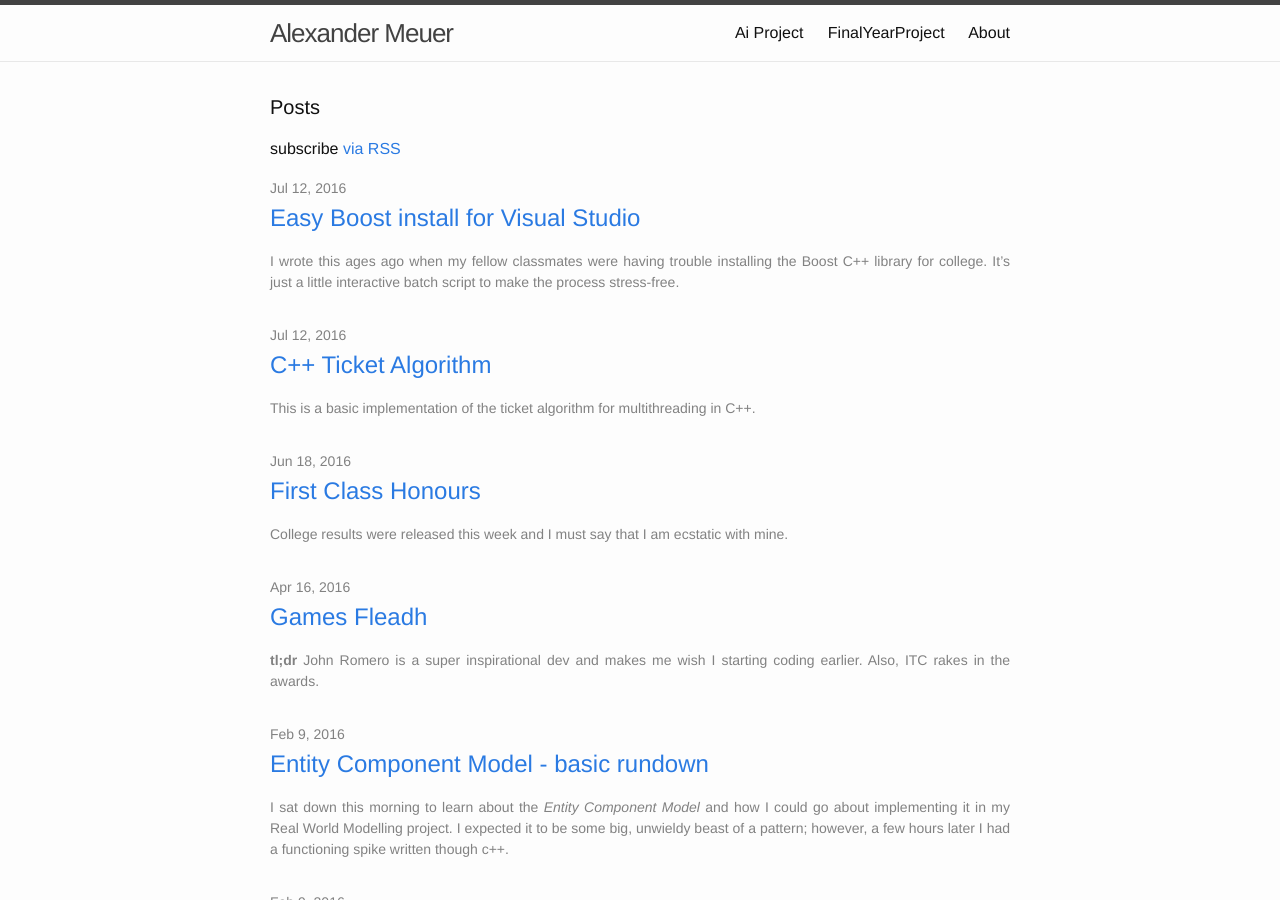
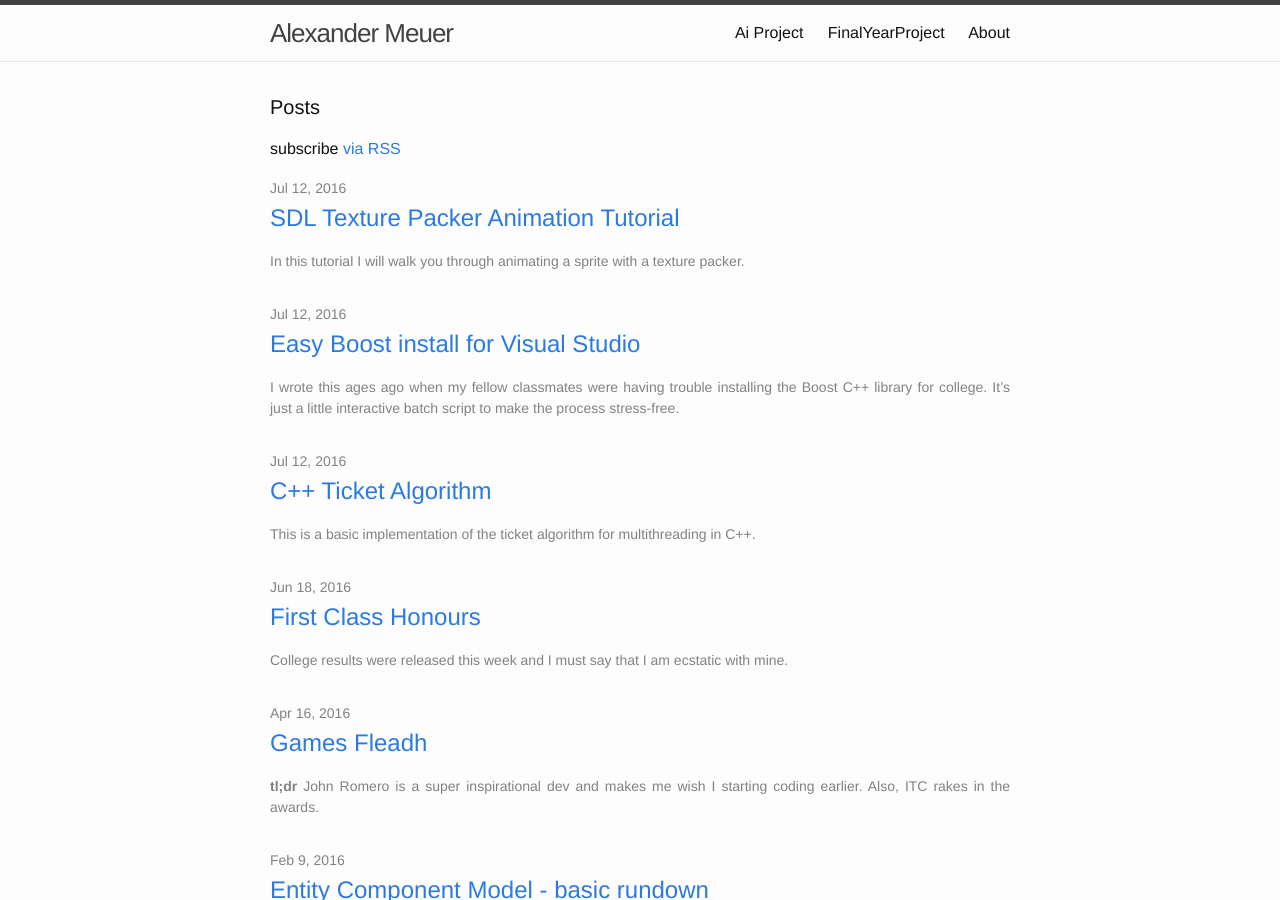
Before and after one commit to AlexMeuer/AlexMeuer.github.io, a Jekyll site: the page built from index.html, in a window 1280 px wide and 900 px high. Built offline with Jekyll 4.4.1, drawn with Linux system fonts in a browser that asks for light colours; some of the changed lines change nothing that is shown.

Commit message:
Migrated SDL Texture Packer / Animation tutorial :beginner: Moved rss subscribe link to top of index. Added some SDL specific stuff to cpp brush.

```diff
--- /dev/null
+++ b/_includes/rss-subscribe.html
@@ -0,0 +1 @@
+<p class="rss-subscribe">subscribe <a href="{{ "/feed.xml" | prepend: site.baseurl }}">via RSS</a></p>
--- /dev/null
+++ b/_posts/2016-07-15-sdl-anim-tut.markdown
@@ -0,0 +1,238 @@
+---
+layout: post
+title:  "SDL Texture Packer Animation Tutorial"
+date:   2016-07-12 12:56:04 +0000
+excerpt_separator: <!-- excerpt -->
+---
+<script type="text/javascript" src="{{ "/js/shBrushCpp.js" | prepend: site.baseurl }}"></script>In this tutorial I will walk you through animating a sprite with a texture packer.<!-- excerpt -->
+
+# [Example source code][source]
+
+Though this is a reasonably simple procedure, there are some prerequisites:
+
+ - [SDL][libsdl] (if you don't know SDL, but want to, there are plenty of [helpful tutorials here][lazyfoo])
+ - The [SDL Image][libsdl-img] library ([Direct download][libsdl-img-direct])
+ - [Jsoncpp][jsoncpp] (to [generate the source files][jsoncpp-readme], just run `amalgamate.py` from the repo, the files can then be found in the *dist* folder)
+ - A json file that points to the packed texture and defines the subtextures (I'm using [Shoebox][shoebox] to pack the textures, which depends on [Adobe Air][air]. It spits out xml files but there are plenty of [online converters][xml-converter]).
+
+ First off, you'll want to write your *main.cpp* and set up SDL in your application. If you're using Visual Studio like me, you'll need to open up your project properties, go to *VC++ Directories* and add the path to your sdl includes and libraries in the appropriate files (detailed info on that [here][include-help]).
+
+ Next step is to include SDL in your source file, like so:
+<pre class="brush: cpp;">
+#include &lt;SDL.h>
+#include &lt;SDL_image.h>
+</pre>
+
+And then write your `main()` and initialize SDL:
+<pre class="brush: cpp;">
+if (SDL_Init(SDL_INIT_VIDEO)) < 0) {
+  std::cout &lt;&lt; "SDL could not initialize! SDL_Error: " &lt;&lt; SDL_GetError() &lt;&lt; std::endl;
+  system("timeout 10"); //wait 10 seconds
+  return 1; //exit with an error code
+}
+</pre>
+Build and run your project. Make sure the compiler finds the SDL headers and that the linker find the libraries. If you're having problems, LazyFoo' has [in-depth tutorials][lazyfoo] on getting SDL to behave nicely on your machine.)
+
+Moving forward, you'll want to declare an array of (pointers to) `SDL_Rect`s. These are your source rectangles for animation. We're going to load one texture andnuse multiple source rectangles to draw the desired part of it. You could write a sprite class to hold these but for the sake of this tutorial we're just going to do it in `main()`. If you don't know how many frames you'll have at compile time, consider using a vector instead of an array.
+
+As well as the array (or vector) you will also need a pointer to an `SDL_Texture`. This will point to the packed texture, which we'll get in a minute.
+
+Alrighty then, you've got an array of `SDL_Rect` pointers and a pointer to an `SDL_Texture`; Now you need to load up your json file: have no fear, it's simpler than it sounds! (but we will be writing a class for this part)
+
+The class shall be called `TextureAtlas`, and will serve as our texture atlas! It too needs a pointer to a texture. It also needs a map of strings to `SDL_Rect` pointers (this is so that we can request subtextures by their original names). You will need to include SDL and SDL_image in the class, just as we did in main, but we will also need `<fstream>` (for reading the file) and `json/json.h` (for parsing the json, duh!).
+
+With a little foresight, we're also going to declare three methods in addition to the constructor and destructor, they are:
+
+ - `operator[]`, which takes a string and returns an `SDL_Rect` pointer. (It's also a public and const function)
+ - `getTexture()`, which returns a pointer to the texture. (Is also both public and const)
+ - `loadTexture()`, which takes a string and a pointer to an `SDL_Renderer`. We'll use this to load our texture and keep that code away from our json parsing code.
+
+ Note that the constructor takes a string (path to the json file) and a pointer to an `SDL_Renderer` (for texture loading). The class does NOT have a default constructor.
+
+ With any look you're header file for `TextureAtlas` will look something like this:
+ <pre class="brush: cpp;">
+#ifndef TEXTURE_ATLAS_H
+#define TEXTURE_ATLAS_H
+
+#include &lt;SDL.h>
+#include &lt;SDL_image.h>
+#include &lt;fstream>
+#include "json/json.h"
+
+class TextureAtlas {
+public:
+	TextureAtlas(const char* jsonPath, SDL_Renderer* renderer);
+	~TextureAtlas();
+
+	SDL_Rect* operator[](std::string const &key) const;	//get subtexture by name
+	SDL_Texture* getTexture() const;
+
+private:
+	std::map<std::string, SDL_Rect*> mSubtextures;
+	SDL_Texture* mTexture;
+	SDL_Surface* mSurface;
+
+	void loadTexture(const char* path, SDL_Renderer* renderer);
+};
+#endif
+ </pre>
+
+ Now it's time to dive into implementing this class. Go ahead and create your cpp file, we'll start with the constructor, which is going to be doing most of the work in the class.
+
+ The first thing we need to do it open our json file (this is where the file stream comes into play):
+ <pre class="brush: cpp;">
+ std::ifstream fileStream = std::ifstream(jsonPath, std::ifstream::binary);
+ </pre>
+ Next, we're going to need to get the root of our json file. Therfore, declare a `Json::Value` object and name it root. This object will correspond to the first curly brace of the file, and it's children will be everything before the closing brace.
+<pre class="brush: cpp;">
+Json::Value root;
+fileStream >> root;	//Read the file
+</pre>
+Notice how we're using the bitshift operator to get the root from the filestream. We can now output this to the console with:
+<pre class="brush: cpp;">
+//Output the json file to console
+std::cout &lt;&lt; root.toStyledString() &lt;&lt; std::endl;
+</pre>
+
+At this point, if you were to build and run your program, you would see your json file printed neatly inside the console (if it is indeed a valid json file and you created an instance of TextureAtlas inside `main()`).
+
+Now it's time to load the texture, so call `loadTexture` and pass `root["TextureAtlas"]["imagePath"].asCString()` and the pointer to the renderer. `TextureAtlas` is a child of root (in the example json file) and `imagePath` is a child of `TextureAtlas`. Jsoncpp uses square brackets to access children, it's that easy.
+However, our `loadTexture` method doesn't take a `Json::Value` as an arguement, it takes a string, so we get the value of `imagePath` as a C string (if you're not using c-style strings in your code, you can use `.asString()` instead). <sup>(Don't worry about the implementation of *loadTexture*, we'll cover that soon.)</sup>
+
+Time to parse our subtextures! Once again, declare a `Json::Value` object; call it subtextures or something else appropriate. Assign it to be like so:
+<pre class="brush: cpp;">
+//Find the array of subtextures.
+const Json::Value subtextures = root["TextureAtlas"]["SubTexture"];
+std::cout &lt;&lt; "Loading subtextures..." &lt;&lt; std::endl;
+</pre>
+Instead of `imagePath` this time, we're looking for `SubTexture` (which is an array). We're going to need to iterate through the array of subtextures and, for each one, push an `SDL_Rect` (pointer) into our map, using the entries name as the key. The for-loop is similar to any other and can be declared like this: (note the use of `Json::Value::size()`)
+<pre class="brush: cpp;">
+for (int index = 0; index < subtextures.size(); ++index)
+{
+</pre>
+Because we're iterating though an array, we can now use the index of the for-loop to access each entry in the json file. Go ahead and declare a string for the name of the entry and and `SDL_Rect` pointer for the bounds.
+<pre class="brush: cpp;">
+//get the name of the subtexture
+	std::string key = subtextures[index]["name"].asString();
+
+	//get the source rectangle of the subtexture
+	SDL_Rect* rect = new SDL_Rect();
+	rect->x = subtextures[index]["x"].asInt();
+	rect->y = subtextures[index]["y"].asInt();
+	rect->w = subtextures[index]["width"].asInt();
+	rect->h = subtextures[index]["height"].asInt();
+
+	printf("Subtexture: Name: %s\tX: %d\tY: %d\tW: %d\tH: %d\n", key.c_str(), rect->x, rect->y, rect->w, rect->h);
+
+	//add the name and rectangle to the map
+	mSubtextures[key] = rect;
+</pre>
+Woah, let's just review those assignments for a sec. We get the current entry with `subtextures[index]` and append `["name"].asString()` to get the name of the current entry from the file and parse it as a string. We then assign the `x`, `y`, `width` and `height` values in the same way, but with `.asInt()` instead of `.asString()`.
+
+**But Alex, the example project's code is different! It has atoi() and .asCString()! What's going on???**
+___Don't panic!___ The program I'm using to pack my textures creates the json file with all values as strings. If you're json file has quotes around the numerical values, you'll have to do the same. What is the same, you ask? atoi() parses a c-style string to an integer, so I'm getting each value as a c-style string and parsing it that way.
+**Why didn't you take the quotes out for the tutorial then??**
+So that, if you're using Shoebox or a similar program, you can fix the problem now and not be trawling the internet for solutions. \*drops mic\*
+
+Back to business: at the end of the loop, insert the rectangle into the map with the name as the key. Congratulations, you've parsed a json file.
+
+Moving on: the loadTexture method is straightforward and pretty much the same wherever to find it / write it.
+<pre class="brush: cpp;">
+void TextureAtlas::loadTexture(const char* path, SDL_Renderer* renderer)
+{
+	mSurface = IMG_Load(path);
+
+	if (mSurface == nullptr)
+	{
+		printf("Unable to load image %s! SDL_image Error: %s\n", path, IMG_GetError());
+	}
+	else
+	{
+		//Create texture from surface pixels
+		mTexture = SDL_CreateTextureFromSurface(renderer, mSurface);
+		if (mTexture == nullptr)
+		{
+			printf("Unable to create texture from %s! SDL Error: %s\n", path, SDL_GetError());
+		}
+		else
+		{
+			printf("Loaded image %s successfully.\n", path);
+		}
+
+
+		//Get rid of old loaded surface
+		SDL_FreeSurface(mSurface);
+
+	}
+}
+</pre>
+You could return the pointer to the texture, instead of setting the member variable. It's just an alternative.
+
+The `operator[]` and `getTexture` methods are even more straightforward, being just getters:
+<pre class="brush: cpp;">
+SDL_Rect* TextureAtlas::operator[](std::string const& key) const {
+	return mSubtextures.at(key);
+}
+
+SDL_Texture* TextureAtlas::getTexture() const {
+	return mTexture;
+}
+</pre>
+
+Congratz again, you've just completed the `TextureAtlas` class. With little work, this can be adapted/mutilated to work with SFML(the successor to SDL) or any other media library for that matter. (Heck, with a wrapper class for texture, you can make it agnostic).
+
+It's time to return to `main.cpp` and tie up the loose ends.
+
+Write a for-loop to populate the array of rectangles here with the corresponding ones form the atlas. In my example, my subtextures use the naming scheme (in the json file, and therefore in the atlas): *frameNUMBER.png* ("frame1.png", "frame2.png", ...). My loop looks like this:
+<pre class="brush: cpp;">
+for (int i = 0; i &lt; NUM_FRAMES; ++i)
+{
+	//Populate our frame array. If you're making a sprite class, put this in the contructor and pass in a reference to the atlas.
+	frames[i] = texAtlas[prefix + std::to_string(i) + postfix];
+}
+</pre>
+If you've rendered textures to the screen with SDL before (which I hope you have, because this tutorial assumes that knowledge), then you know you'll need to define a destination rectangle:
+<pre class="brush: cpp;">
+SDL_Rect dest;	//Where the texture will be drawn to on the screen
+dest.x = 100;
+dest.y = 100;
+dest.w = frames[0]->w;
+dest.h = frames[0]->h
+</pre>
+All that's left is to write a render loop and draw the current frame to the screen (incrementing the index each time).
+<pre class="brush: cpp;">
+SDL_SetRenderDrawColor(renderer, 255, 255, 255, 0);	//We'll be clearing the screen to black.
+while (true)
+{
+	//Cycle through frames
+	if (++currentFrame == NUM_FRAMES)
+	{
+		currentFrame = 0;
+	}
+
+	//Clear the screen
+	SDL_RenderClear(renderer);
+
+	SDL_RenderCopy(renderer, texture, frames[currentFrame], &dest); //Copy the image to the rendering object.
+
+	//Update the screen with rendering operations
+	SDL_RenderPresent(renderer);
+}
+</pre>
+
+<h2><u>Voila. Animation with a texture packer.</u></h2>
+<video src="{{ mysite.url }}/assets/SDLAnimTut/example.mp4" controls></video>
+
+If you want to continue from this point, you can take the variables from main and create a Sprite class and/or Animation class.
+
+[source]: {{ mysite.url }}/assets/SDLAnimTut/Source.zip
+[libsdl]: https://www.libsdl.org/
+[libsdl-img]: https://www.libsdl.org/projects/SDL_image/
+[libsdl-img-direct]: https://www.libsdl.org/projects/SDL_image/release/SDL2_image-devel-2.0.0-VC.zip
+[lazyfoo]: http://lazyfoo.net/SDL_tutorials/index.php
+[jsoncpp]: ttps://github.com/open-source-parsers/jsoncpp
+[jsoncpp-readme]: https://github.com/open-source-parsers/jsoncpp/blob/master/README.md
+[shoebox]: http://renderhjs.net/shoebox/
+[air]: ttps://get.adobe.com/air/
+[xml-converter]: ttp://www.utilities-online.info/xmltojson/
+[include-help]: http://lazyfoo.net/tutorials/SDL/01_hello_SDL/index.php
--- a/index.html
+++ b/index.html
@@ -5,7 +5,7 @@ layout: default
 <div class="home">
 
   <h1 class="page-heading">Posts</h1>
-  <p class="rss-subscribe">subscribe <a href="{{ "/feed.xml" | prepend: site.baseurl }}">via RSS</a></p>
+  {% include rss-subscribe.html %}
   <ul class="post-list">
     {% for post in site.posts %}
       <li>
--- a/js/shBrushCpp.js
+++ b/js/shBrushCpp.js
@@ -24,7 +24,7 @@
 		// Copyright 2006 Shin, YoungJin
 
 		var datatypes =	'ATOM BOOL BOOLEAN BYTE CHAR COLORREF DWORD DWORDLONG DWORD_PTR ' +
-						'DWORD32 DWORD64 FLOAT HACCEL HALF_PTR HANDLE HBITMAP HBRUSH ' +
+						'DWORD32 DWORD64 FLOAT HACCEL HALF_PTR HANDLE HBITMAP HBRUSH TextureAtlas SDL_Rect SDL_Renderer SDL_Texture SDL_Surface ' +
 						'HCOLORSPACE HCONV HCONVLIST HCURSOR HDC HDDEDATA HDESK HDROP HDWP ' +
 						'HENHMETAFILE HFILE HFONT HGDIOBJ HGLOBAL HHOOK HICON HINSTANCE HKEY ' +
 						'HKL HLOCAL HMENU HMETAFILE HMODULE HMONITOR HPALETTE HPEN HRESULT ' +
@@ -58,7 +58,7 @@
 						'thread throw true false try typedef typeid typename union ' +
 						'using uuid virtual void volatile whcar_t while';
 
-		var functions =	'assert isalnum isalpha iscntrl isdigit isgraph islower isprint' +
+		var functions =	'assert isalnum isalpha iscntrl isdigit isgraph islower isprint SDL_Init' +
 						'ispunct isspace isupper isxdigit tolower toupper errno localeconv ' +
 						'setlocale acos asin atan atan2 ceil cos cosh exp fabs floor fmod ' +
 						'frexp ldexp log log10 modf pow sin sinh sqrt tan tanh jmp_buf ' +
```
Also changed, not shown: 2 other files.
